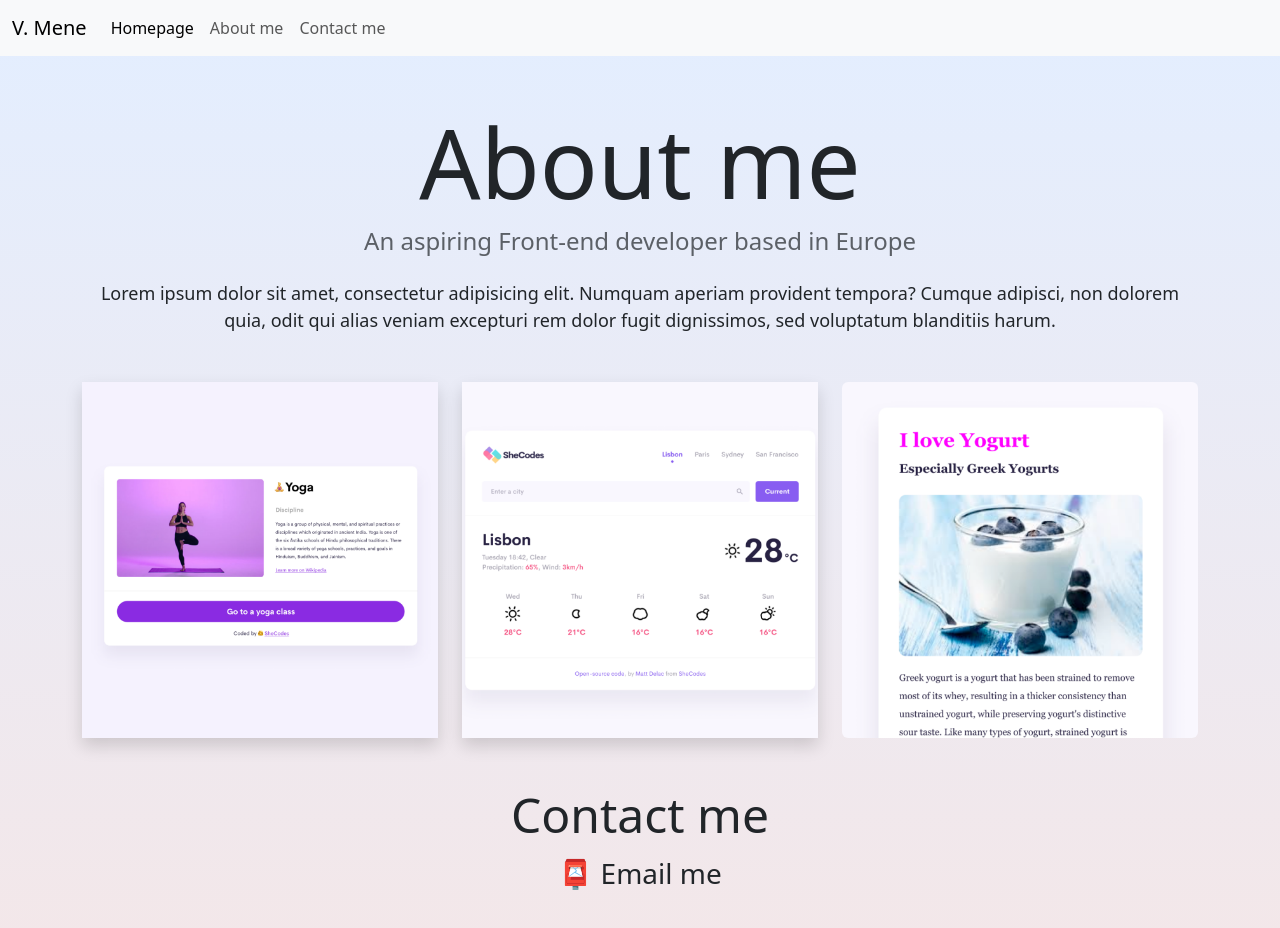
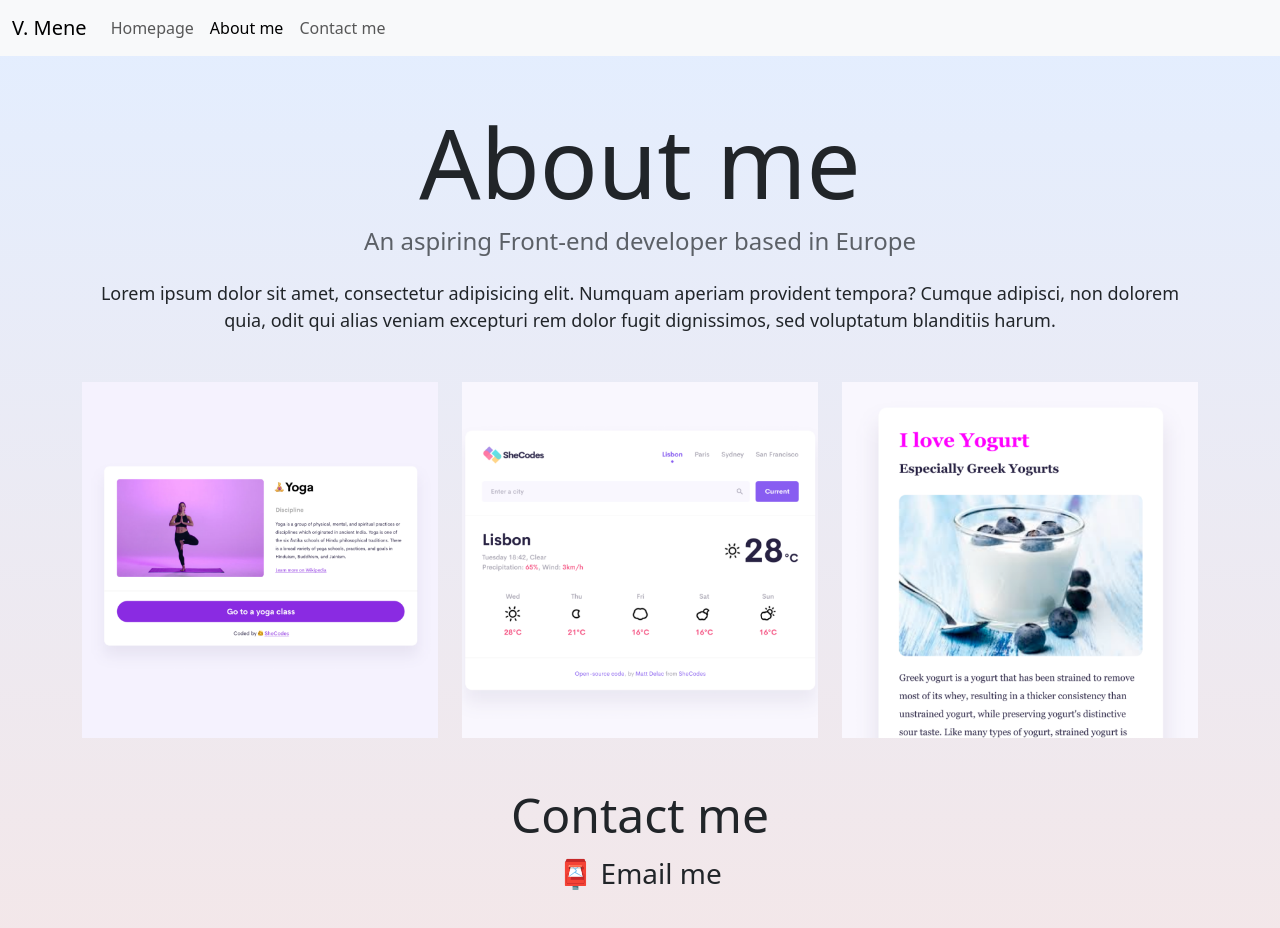
Before and after one commit to Vivatey/Advanced-Tools-Homework, a plain HTML site: page about.html in a window 1280 px wide. Drawn offline with nearby package versions, Linux system fonts and the light colour scheme.

Commit message:
Improved bootstrap css class

```diff
--- a/about.html
+++ b/about.html
@@ -42,7 +42,7 @@
           <ul class="navbar-nav">
             <li class="nav-item">
               <a
-                class="nav-link active"
+                class="nav-link"
                 aria-current="page"
                 href="/"
                 title="Homepage menu"
@@ -50,7 +50,7 @@
               >
             </li>
             <li class="nav-item">
-              <a class="nav-link" href="/about.html" title="About me menu"
+              <a class="nav-link active" href="/about.html" title="About me menu"
                 >About me</a
               >
             </li>
@@ -86,21 +86,21 @@
         <div class="col-sm-4">
           <img
             src="/images/yoga.png"
-            class="img-fluid border-rounded shadow about-images"
+            class="img-fluid shadow-rounded about-images"
             alt="Picture of a woman in a yoga pose"
           />
         </div>
         <div class="col-sm-4">
           <img
             src="/images/weather.png"
-            class="img-fluid border-rounded shadow about-images"
+            class="img-fluid shadow-rounded about-images"
             alt="Temperature and weather forecast for Lisbon"
           />
         </div>
         <div class="col-sm-4">
           <img
             src="/images/yogurt.png"
-            class="img-fluid border-rounded rounded about-images"
+            class="img-fluid shadow-rounded about-images"
             alt="Photo of some Greek yoghurt with Strawberries in a glass"
           />
         </div>
```
